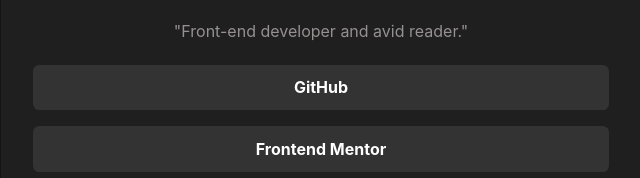
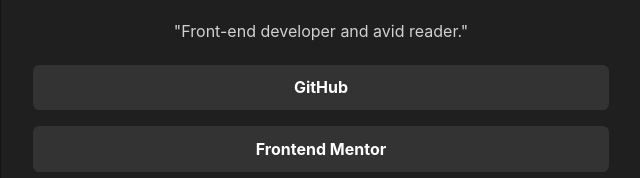
Before and after one commit to codeBloom361/social-links-profile, a plain HTML site: page index.html in a window 1280 px wide. Shown: the part 309-487 px from the top of the page, 319-959 px from the left. Drawn offline with Linux system fonts and the light colour scheme; a web font is replaced by a local one.

Commit message:
Style complete

```diff
--- a/styles.css
+++ b/styles.css
@@ -55,7 +55,7 @@
 }
 
 .info{
-    color: rgb(150, 145, 145);
+    color: rgb(209, 209, 209);
     font-size: 16px;
     margin-bottom: 1.5rem;
 }
```
